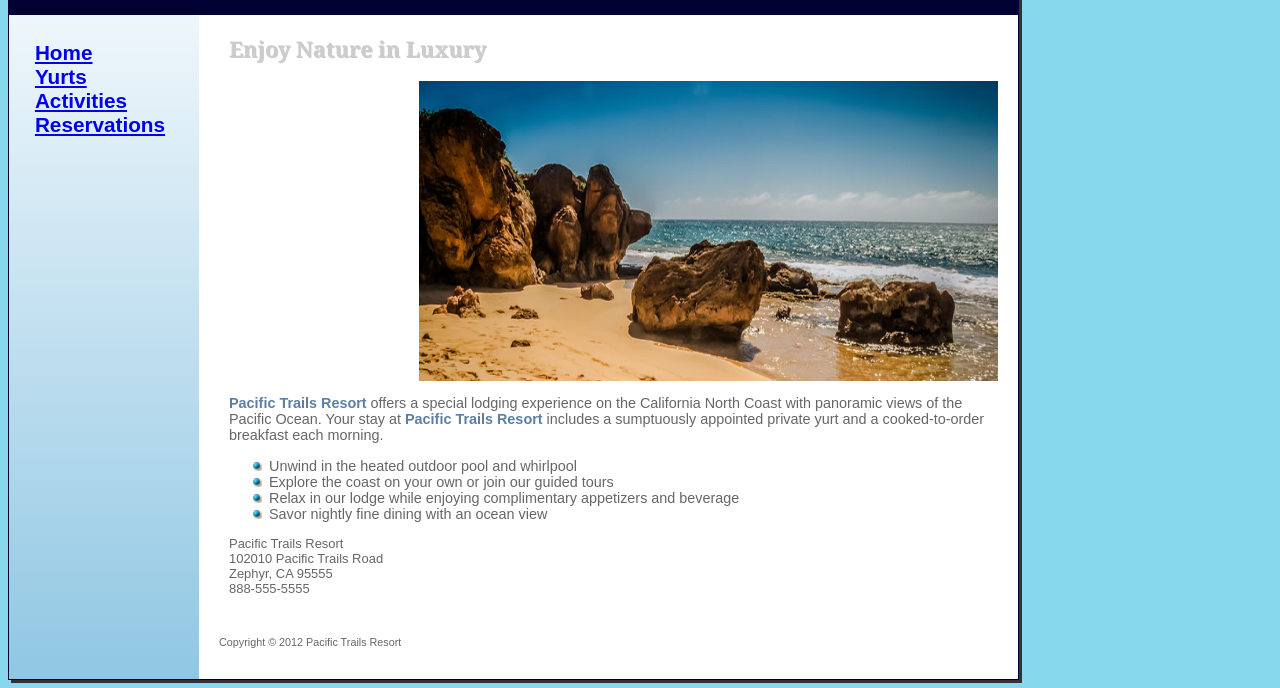
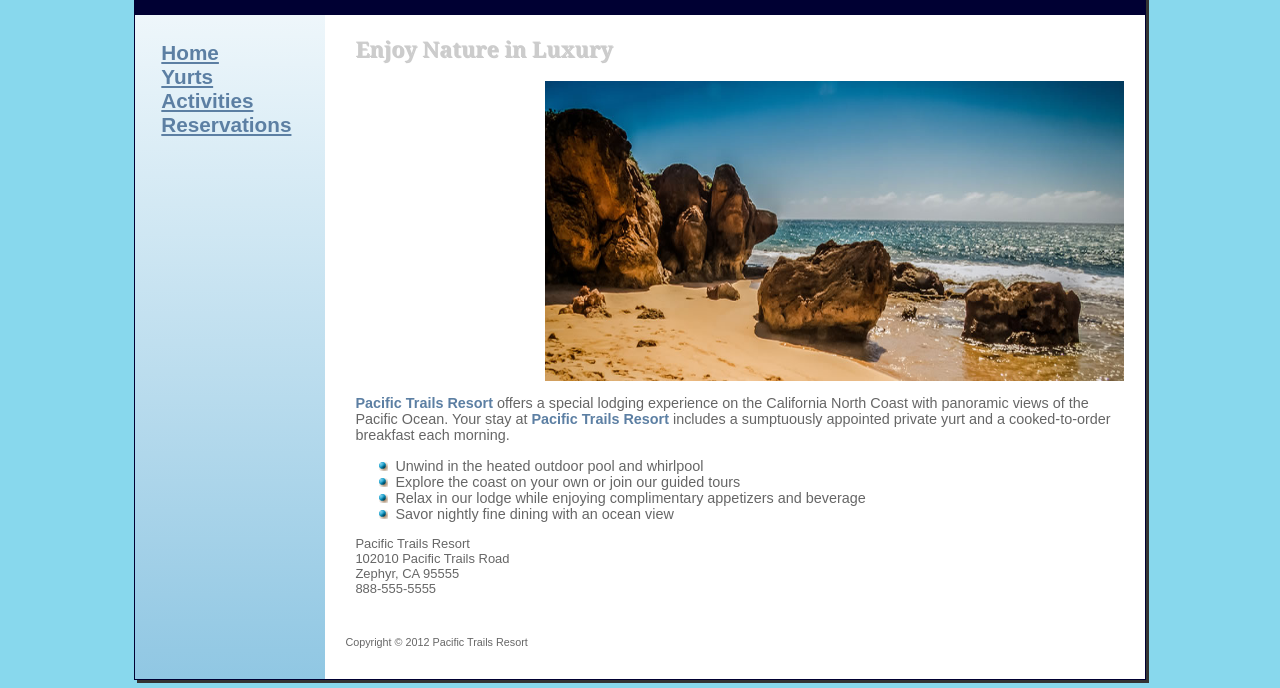
Before and after one commit to Kkhuu01/COMP213LAB, a plain HTML site: page ch10pacific/index.html in a window 1280 px wide. Shown: the part 114-802 px from the top of the page. Drawn offline with Linux system fonts and the light colour scheme.

Commit message:
week 9.1

```diff
--- a/ch10pacific/pacific.css
+++ b/ch10pacific/pacific.css
@@ -10,9 +10,9 @@ body
 }
 #wrapper
 {
-    position: center;
+    margin:auto;
     width: 80%;
-       background-image: linear-gradient(#FFFFFF, #90C7E3);
+    background-image: linear-gradient(#FFFFFF, #90C7E3);
     background-repeat: no-repeat;
     min-width: 960px;
     max-width: 2048px;
@@ -78,15 +78,15 @@ nav ul
     padding: 0;
     font-size: 1.2em;
 }
-nav ul:link
+nav a:link
 {
     color: #5C7FA3;
 }
-nav ul:visited
+nav a:visited
 {
     color:#344873;
 }
-nav ul:hover
+nav a:hover
 {
     color:#A52A2A;
 }
```
